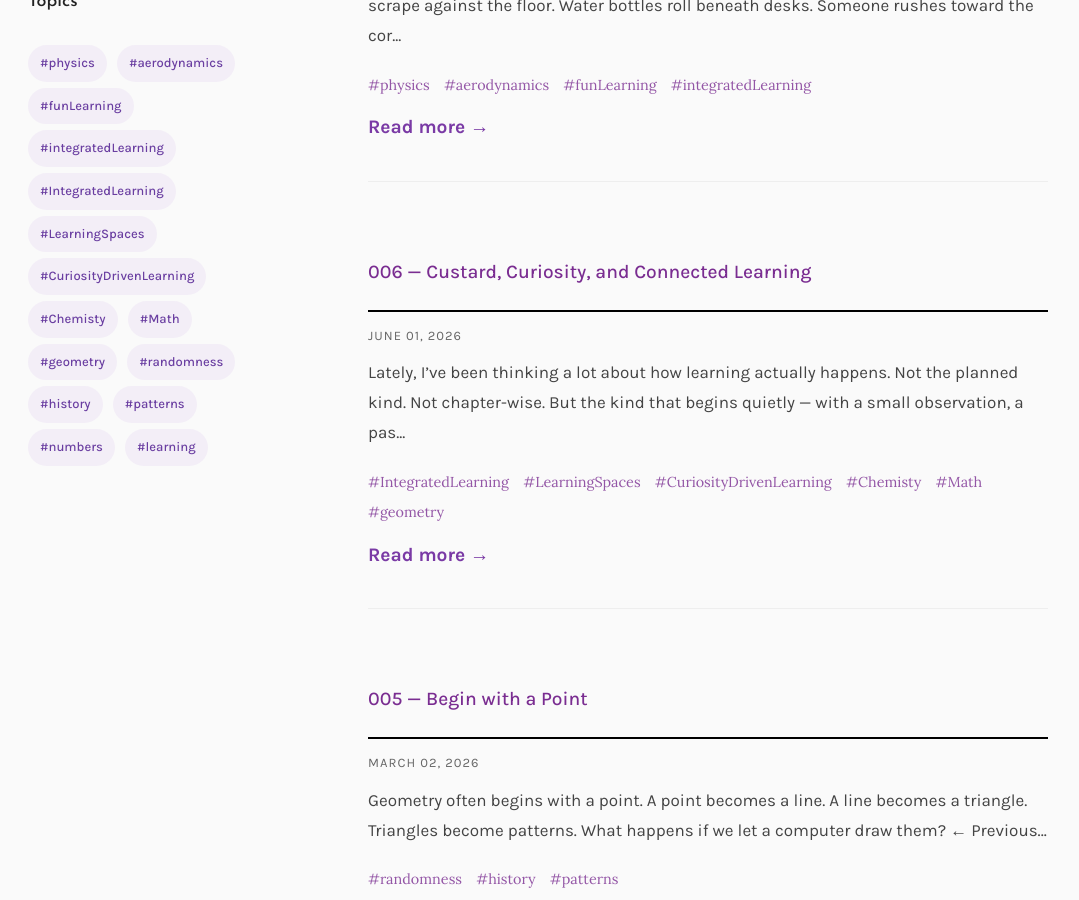
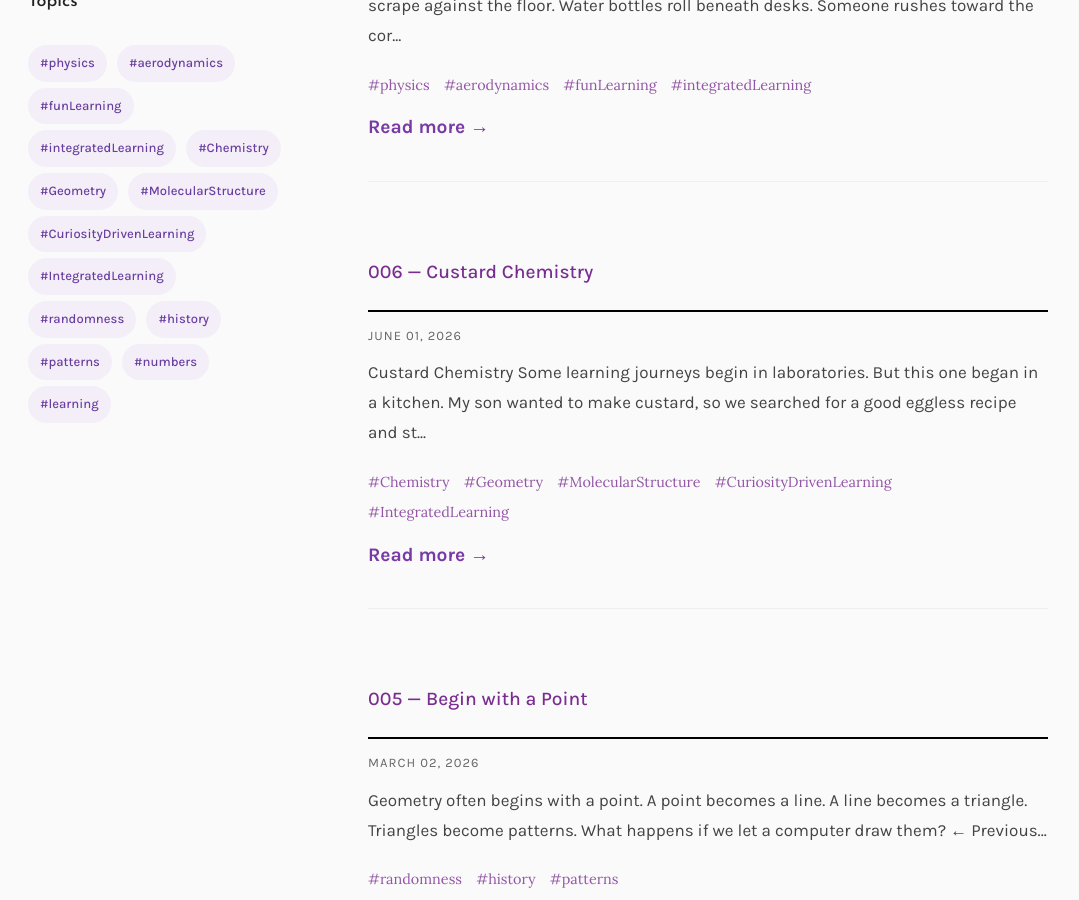
Before and after one commit to vrindanmenon/vrindanmenon.github.io, a Jekyll site: the page built from booksorbed.md, in a window 1280 px wide and 900 px high, scrolled down 393 px. Shown: the whole window, without its empty margins (82-1161 px from the left). Built offline with Jekyll 4.4.1, drawn with Linux system fonts in a browser that asks for light colours; some of the changed lines change nothing that is shown.

Commit message:
custard content revised

```diff
--- a/_recursive-reflections/006-custard-curiosity-and-connectedness.md
+++ b/_recursive-reflections/006-custard-curiosity-and-connectedness.md
@@ -1,61 +1,218 @@
 ---
 layout: blogpost
-title: "006 — Custard, Curiosity, and Connected Learning"
+title: "006 — Custard Chemistry"
 date: 2026-06-01
-tags: [IntegratedLearning, LearningSpaces, CuriosityDrivenLearning, Chemisty, Math, geometry]
+tags: [Chemistry, Geometry, MolecularStructure, CuriosityDrivenLearning, IntegratedLearning]
 ---
 
-Lately, I’ve been thinking a lot about how learning actually happens.
+# Custard Chemistry
 
-Not the planned kind.
-Not chapter-wise.
-But the kind that begins quietly — with a small observation, a passing question, or a moment of curiosity that refuses to leave.
+Some learning journeys begin in laboratories.
+But this one began in a kitchen.
 
-This time, it began with custard.
+My son wanted to make custard, so we searched for a good eggless recipe and started mixing milk, sugar, vanilla essence, and cornflour together.
 
-My son wanted to make it, so we stood in the kitchen mixing milk, sugar, vanilla essence, and cornflour together. Somewhere between stirring the mixture and watching it slowly change texture, a question appeared:
+Somewhere between stirring the mixture and watching it slowly change texture, a question appeared:
 
-Why does custard suddenly become thick?
+**Why does custard suddenly become thick?**
 
-That one question quietly opened many doors.
-
-First came gelatinisation.
-Then starch.
-Then amylose and amylopectin — the long chains and branched chains hidden inside cornflour.
-
-And then, unexpectedly, geometry.
-
-We found ourselves zooming into molecular structures and asking why some chains coil into helices. Why certain bonds bend the way they do. How tiny structural patterns decide texture, stability, and behaviour.
-
-A bowl of custard had somehow led us into chemistry, biology, mathematics, and pattern.
-
-None of this was planned.
-
-And that’s what I keep returning to lately.
-
-Integrated learning, at least to me, is not about artificially combining subjects into a themed activity. It is about following curiosity honestly enough that the connections reveal themselves naturally.
-
-A paper plane becomes aerodynamics.
-A robot sensor leads to the vestibular system.
-Custard leads to polymer chemistry and molecular geometry.
-
-The subjects were never truly separate. We separated them for convenience.
-
-Children don’t naturally think in subjects. Curiosity moves differently. It jumps. Connects. Wanders. Loops back. Zooms in.
-
-Maybe the role of a learning space is not to deliver disconnected pieces of knowledge, but to protect this movement of curiosity long enough for deeper patterns to emerge.
-
-What if every lesson simply began with a real question the child genuinely cared about?
-How many beautiful connections are lost when curiosity is interrupted too early?
+That one question led us into a microscopic world hidden inside starch.
 
 <div style="text-align:center;">
-  <img src="/resources/images/006_custard_chemistry_pattern.png"
-       alt="Custard Chemistry"
+  <img src="/resources/images/custard overview.png"
+       alt="Custard chemistry"
        style="max-width:100%; height:auto;" />
 </div>
 
 ---
 
-<div style="display:flex; justify-content:space-between; margin-top:40px;">
+## Nature's Energy Vaults
 
+The deeper we explored, the stranger starch became.
+
+At first, starch sounded simple — just something hidden inside the flours sitting quietly in the kitchen cabinet.
+
+But plants seem to treat it very differently.
+
+Imagine you are a plant.
+
+All day long, you absorb sunlight and convert it into sugar through photosynthesis. But sugar dissolves easily in water and moves around too freely. You need a stable way to store this energy for later.
+
+So plants link sugars together.
+
+When plants combine 3–10 sugar units, they form oligosaccharides. Beyond that, the chains become polysaccharides — either fibre or starch.
+
+Yup, starch is essentially just lots of sugar molecules linked together.
+
+These starch granules are found everywhere:
+- seeds
+- roots
+- tubers
+- grains
+
+And inside each tiny granule lives an entire molecular architecture built mainly from two giant molecules:
+- amylose
+- amylopectin
+
+Both are built from repeating glucose units.
+
+But they behave very differently.
+
+<div style="text-align:center;">
+  <img src="/resources/images/startch_vault.png"
+       alt="Nature's energy vaults"
+       style="max-width:100%; height:auto;" />
 </div>
+
+---
+
+## The Twisted Twins
+
+At first glance, amylose and amylopectin look like simple chains of sugar molecules connected together.
+
+But something fascinating happens because of the way the glucose units are linked.
+
+The glucose molecules are connected through something called **alpha-1,4 glycosidic bonds**.
+(1st carbon linked to the 4th carbon, while “alpha” refers to the orientation of the bridging oxygen.)
+
+These bonds cannot rotate freely. Invisible physical constraints restrict their movement, forcing the chain to bend at specific angles.
+
+And when this bending repeats over and over again, the entire chain naturally begins twisting into a helix.
+
+Not because the molecule is “trying” to form a spiral.
+
+But because geometry quietly emerges from the structure of the bonds themselves.
+
+Amylose is mostly a long, flexible chain. Sometimes it coils into a helical structure capable of trapping fats and flavour molecules inside its spiral cavity.
+
+Amylopectin behaves very differently.
+
+Instead of remaining mostly linear, it branches repeatedly into an enormous tree-like molecular network.
+
+One behaves almost like a coiled thread.
+
+The other behaves like a microscopic forest.
+
+
+---
+
+## The Architecture of the Granule
+
+At this point, another question appeared:
+
+If these molecules are constantly moving, how do plants pack them into stable structures?
+
+The answer surprised us.
+
+The starch granule is not a random tangled mass.
+
+It is carefully organized into alternating layers:
+- amorphous regions
+- crystalline regions
+
+Inside the crystalline layers, short chains from amylopectin align beside one another and twist together into tightly packed double helices.
+
+These helices bundle together into highly ordered structures, creating microscopic crystalline domains inside the granule.
+
+The deeper we explored, the more starch stopped feeling like powder and started feeling like architecture.
+
+---
+
+## The Molecular Construction Crew
+
+None of this architecture appears automatically.
+
+Inside the plant cell, an entire construction crew works continuously to build and organize the starch granule.
+
+The builders are enzymes.
+
+Some enzymes extend chains.
+Others create branches.
+Others carefully trim away excess structures.
+
+The process feels strangely architectural.
+
+**Starch Synthases (SS)** act like bricklayers, adding glucose units to elongate chains.
+
+**Starch Branching Enzymes (SBE)** behave like architects, cutting and reconnecting chains to generate branching structures.
+
+And then come the trimmers.
+
+**Debranching Enzymes (DBE)** remove misplaced branches so the chains can align neatly into crystalline double helices.
+
+Without this careful trimming, the structure would never organize properly.
+
+---
+
+## The Culinary Transformation
+
+And then we returned to the custard.
+
+As starch heats in water, the crystalline regions begin breaking apart.
+
+Hydrogen bonds weaken.
+
+Water enters the granule.
+
+The structure swells — a process called gelatinisation.
+
+Amylose chains slowly begin leaking outward into the surrounding liquid.
+
+At some point, the system reaches a threshold.
+
+The chains and swollen fragments begin colliding, tangling, and connecting into a giant microscopic network spread throughout the liquid.
+
+Physicists describe this using **percolation theory** — isolated structures suddenly linking together into a connected web.
+
+Custard thickens because of this invisible network.
+
+What we experience as texture is actually structure emerging at microscopic scales.
+
+The more we explored starch, the more it stopped feeling like an ingredient and started feeling like architecture hidden inside matter.
+
+---
+
+## The Blue Secret
+
+There is a beautiful little experiment often used to detect starch.
+
+Add a drop of iodine solution to starch, and suddenly the mixture turns deep blue-black.
+
+For a long time, this almost felt like magic.
+
+But the colour appears because of geometry.
+
+The iodine molecules slip inside the helical structure formed by amylose chains, almost like beads entering a spiral tunnel.
+
+Once trapped inside the helix, the iodine molecules interact with the electrons along the starch structure, changing the way light is absorbed and reflected.
+
+The result is the characteristic deep blue-black colour of the iodine test.
+
+What fascinated me most was this:
+
+the colour is not simply “inside” iodine or starch alone.
+
+It emerges from the interaction between molecular structure, electron behaviour, and light itself.
+
+A tiny microscopic spiral suddenly becomes visible to our eyes.
+
+And somehow, a bowl of custard had quietly led us into chemistry, geometry, light, structure, and pattern.
+
+Still exploring. Still connecting dots.
+
+<div style="text-align:center;">
+  <img src="/resources/images/iodine_test.png"
+       alt="Amylose and amylopectin"
+       style="max-width:100%; height:auto;" />
+</div>
+
+---
+
+## Questions to Ponder
+
+- Why do certain molecular structures naturally form spirals?
+- How does microscopic geometry influence macroscopic behaviour?
+- What other everyday experiences hide invisible architectures?
+- Are patterns repeated across different scales of nature?
+
+---
```
Also changed, not shown: 5 other files.
